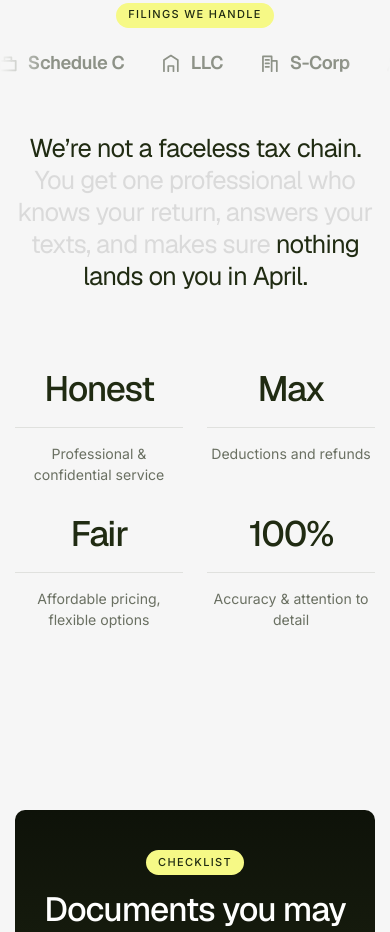
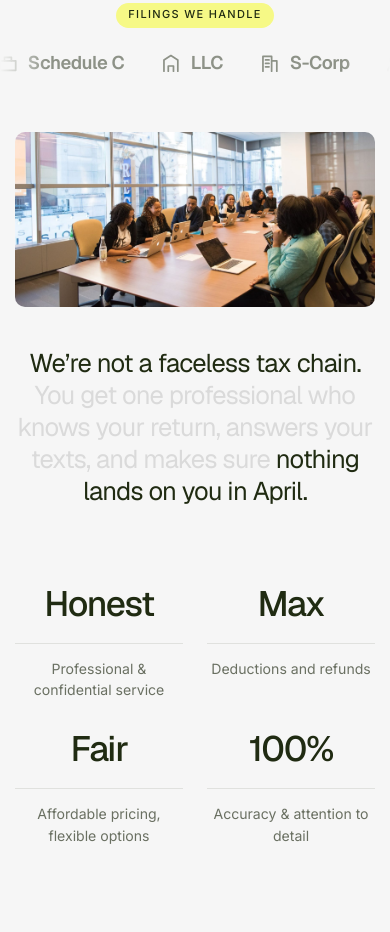
Before and after one commit to Kelkuffour/asc-tax-solutions, a plain HTML site: page index.html in a window 390 px wide. Shown: the part 2835-3767 px from the top of the page. Drawn offline with nearby package versions, Linux system fonts and the light colour scheme.

Commit message:
Add wide office photo above the why statement
Co-Authored-By: Claude Opus 5.5 <noreply@anthropic.com>
Claude-Session: https://claude.ai/code/session_01HKbQvsBLkB7EFStRB3BCzK

```diff
--- a/index.html
+++ b/index.html
@@ -14,7 +14,7 @@
       setTimeout(function () { document.documentElement.classList.remove('intro'); }, 4000);
     }
   </script>
-  <link rel="stylesheet" href="styles.css?v=1795633450">
+  <link rel="stylesheet" href="styles.css?v=1795634816">
 </head>
 <body>
 
@@ -270,6 +270,9 @@
     <!-- ============ WHY ============ -->
     <section class="section why" id="why">
       <div class="container">
+        <div class="why-photo anim-fade">
+          <img src="assets/team.jpg" alt="Clients and staff talking around a table in a bright office" loading="lazy" width="1800" height="823">
+        </div>
         <p class="statement anim-fade">We’re not a faceless tax chain. <span class="muted-inline">You get one professional who knows your return, answers your texts, and makes sure</span> nothing lands on you in April.</p>
         <div class="why-grid anim-stagger">
           <div class="why-item"><strong>Honest</strong><span>Professional &amp; confidential service</span></div>
@@ -398,6 +401,6 @@
   <!-- GSAP + ScrollTrigger -->
   <script src="https://cdnjs.cloudflare.com/ajax/libs/gsap/3.12.5/gsap.min.js"></script>
   <script src="https://cdnjs.cloudflare.com/ajax/libs/gsap/3.12.5/ScrollTrigger.min.js"></script>
-  <script src="main.js?v=1795633450"></script>
+  <script src="main.js?v=1795634816"></script>
 </body>
 </html>
--- a/styles.css
+++ b/styles.css
@@ -522,6 +522,14 @@ cite { display: block; margin-top: 1rem; font-family: var(--font-body); font-sty
   .glass-top { display: none; }
 }
 
+/* ---------- Wide photo above the "why" statement (like Ledgerhouse's team photo) ---------- */
+.why-photo { border-radius: var(--radius); overflow: hidden; margin-bottom: 4.5rem; }
+.why-photo img { display: block; width: 100%; height: auto; aspect-ratio: 2.3 / 1; object-fit: cover; object-position: 50% 60%; }
+@media (max-width: 768px) {
+  .why-photo { margin-bottom: 2.5rem; }
+  .why-photo img { aspect-ratio: 2.05 / 1; object-position: 40% 60%; }
+}
+
 /* ---------- On-load entrance (hidden only while the intro runs; see main.js) ---------- */
 .intro .nav-card, .intro .hero-copy > *, .intro .hero-bg-img { opacity: 0; }
 .intro-word { display: inline-block; will-change: transform, filter, opacity; }
```
Also changed, not shown: assets/team.jpg (added).
